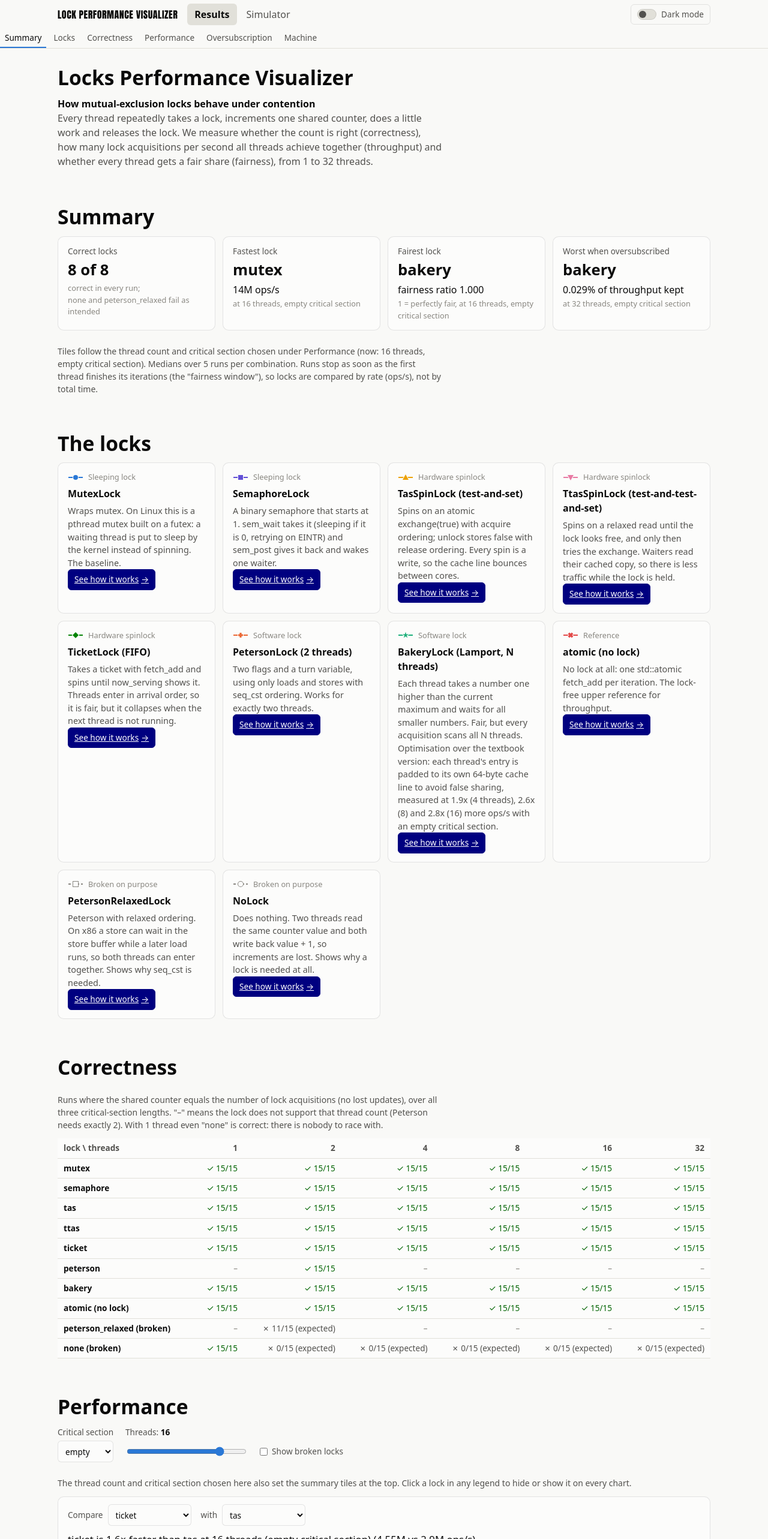
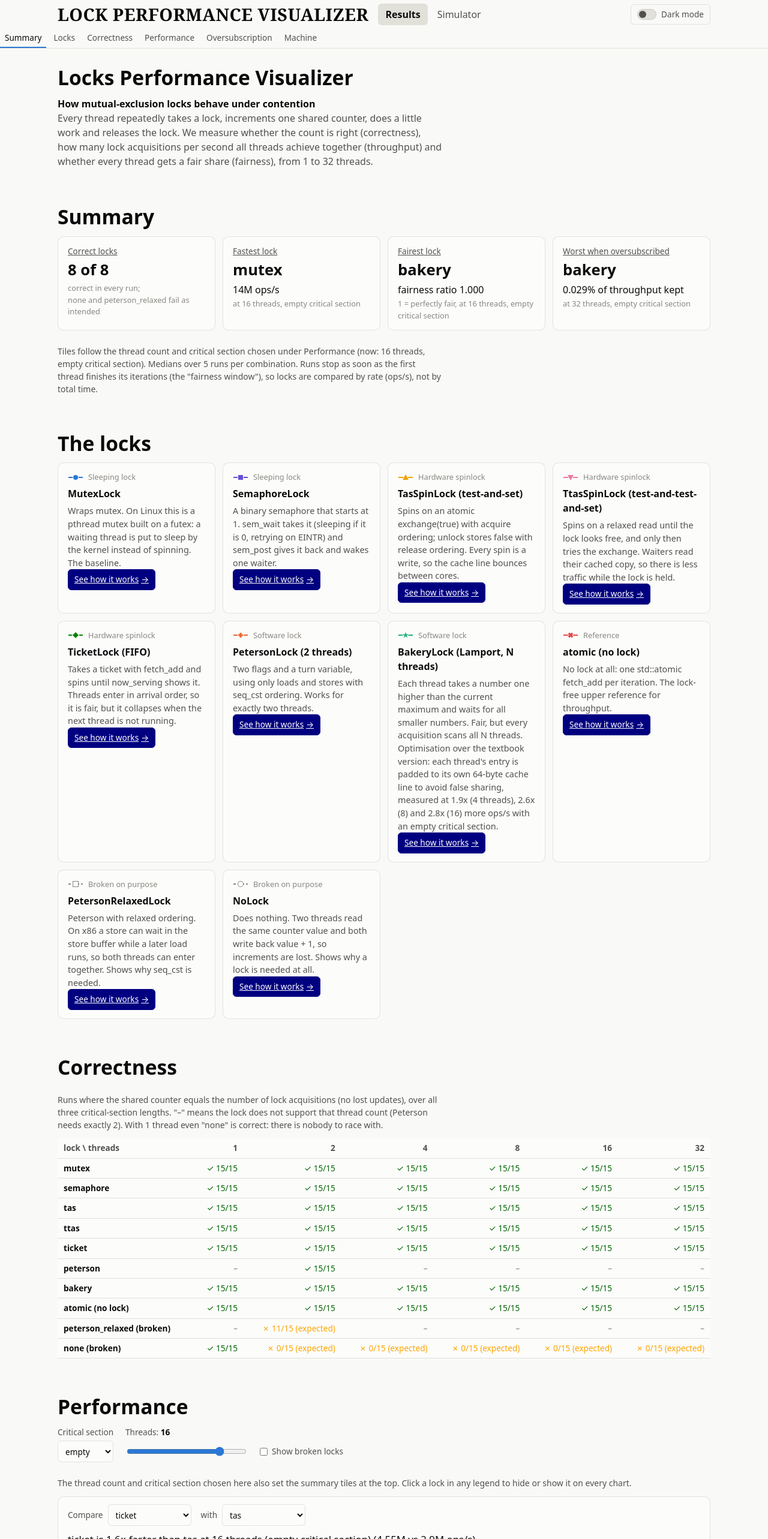
Before and after one commit to saanvi-singhal/LocksPerformanceVisualizer, a React (Vite) app in the folder frontend/: page / in a window 1280 px wide. Shown: the top 2566 px of the page at 60% size. Built offline with nearby package versions, Linux system fonts and the light colour scheme.

Commit message:
fix:minor UI changes

```diff
--- a/frontend/src/components/NavBar.jsx
+++ b/frontend/src/components/NavBar.jsx
@@ -52,7 +52,8 @@ export function NavBar({ tabs, activeTab, sections, right, notice }) {
         <span
   className="navbar-brand"
   style={{
-    fontFamily: 'Impact, "Arial Black", sans-serif',
+    fontFamily: 'Georgia, "Times New Roman", Times, serif',
+    fontSize: '1.8rem',
     fontWeight: 'bold',
     letterSpacing: '0.5px'
   }}
--- a/frontend/src/styles.css
+++ b/frontend/src/styles.css
@@ -514,7 +514,7 @@ code {
 }
 
 .cell-expected {
-  color: var(--text-secondary);
+  color: orange;
 }
 
 .cell-na {
@@ -808,13 +808,17 @@ section {
   margin: 4px 0 0;
   color: var(--text-secondary);
 }
-
+.card {
+  display: flex;
+  flex-direction: column;
+  height: 100%; /* Ensures all cards match height */
+}
 /* Links between the views: "See how it works", "See measured results". */
 .card-link {
   font: inherit;
   font-size: 0.85rem;
-  color: #ffffff;                  /* White text for contrast */
-  background-color: #000080;       /* Standard Navy Blue (or use #001f3f / #0f172a) */
+  color: #ffffff;
+  background-color: #000080;
   border: 1px solid #000080;
   border-radius: 6px;
   padding: 6px 10px;
@@ -824,6 +828,10 @@ section {
   align-items: center;
   gap: 4px;
   transition: background-color 0.2s ease, border-color 0.2s ease;
+
+  /* Add these two properties: */
+  margin-top: auto;
+  align-self: flex-start;
 }
 .card-link:hover {
   background-color: #000066;       /* Slightly darker blue on hover */
--- a/frontend/src/views/ResultsView.jsx
+++ b/frontend/src/views/ResultsView.jsx
@@ -465,25 +465,25 @@ function summaryTiles(data, value, workingLocks, threads, cs, threadLabel) {
   // Numbers use <CountUp>, which counts up to the value.
   return [
     {
-      label: "Correct locks",
+      label:<u>{"Correct locks"}</u>,
       value: <><CountUp value={allCorrect} format={(v) => String(Math.round(v))} /> of {workingLocks.length}</>,
       number: null,
       note: <>correct in every run;<br />none and peterson_relaxed fail as intended</>,
     },
     {
-      label: "Fastest lock",
+      label:<u>{"Fastest lock"}</u> ,
       value: fastest ? lockLabel(fastest.lock) : "–",
       number: fastest ? <><CountUp value={fastest.ops} format={shortNumber} /> ops/s</> : null,
       note: fastest ? "at " + where : "no data at " + where,
     },
     {
-      label: "Fairest lock",
+      label:<u>{"Fairest lock"}</u>,
       value: fairest ? lockLabel(fairest.lock) : "–",
       number: fairest ? <>fairness ratio <CountUp value={fairest.fair} format={(v) => v.toFixed(3)} /></> : null,
       note: fairest ? "1 = perfectly fair, at " + where : "needs 2 or more threads",
     },
     {
-      label: "Worst when oversubscribed",
+      label: <u>{"Worst when oversubscribed"}</u>,
       value: worst ? lockLabel(worst.lock) : "–",
       number: worst ? <><CountUp value={worst.retained_percent} format={(v) => v.toPrecision(2)} />% of throughput kept</> : null,
       note: worst ? "at " + data.oversubscription.oversub_threads + " threads, " + cs + " critical section" : "",
```
